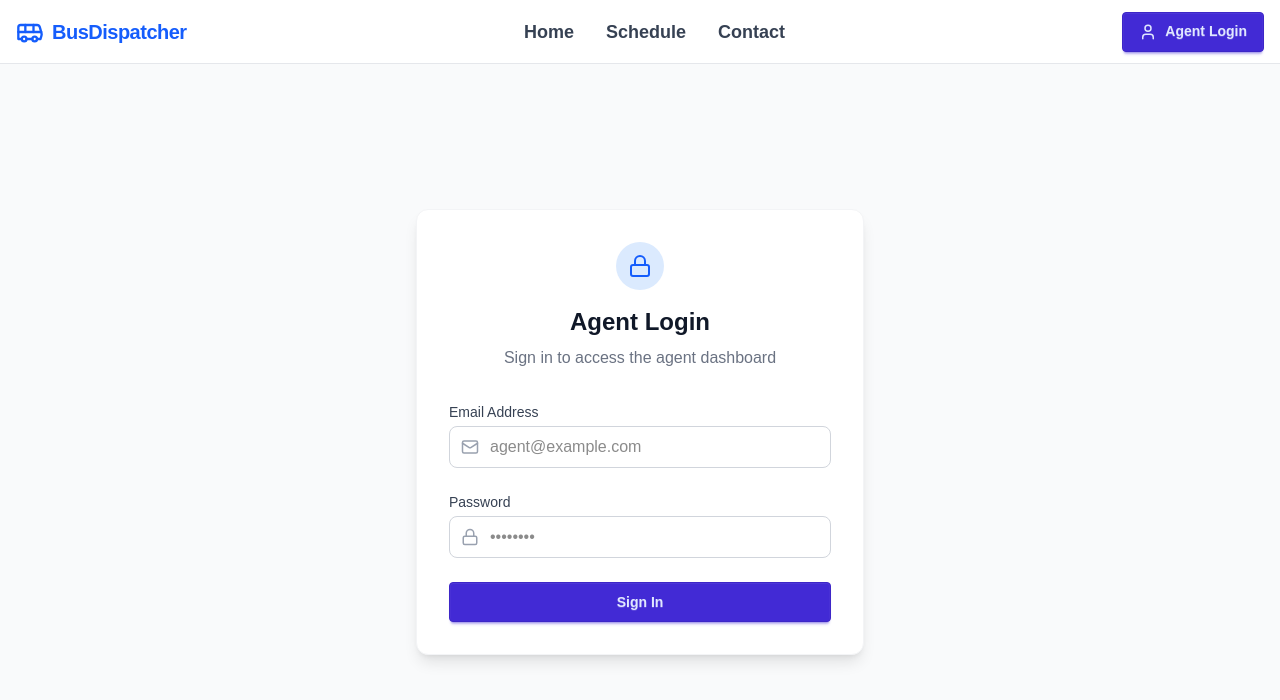
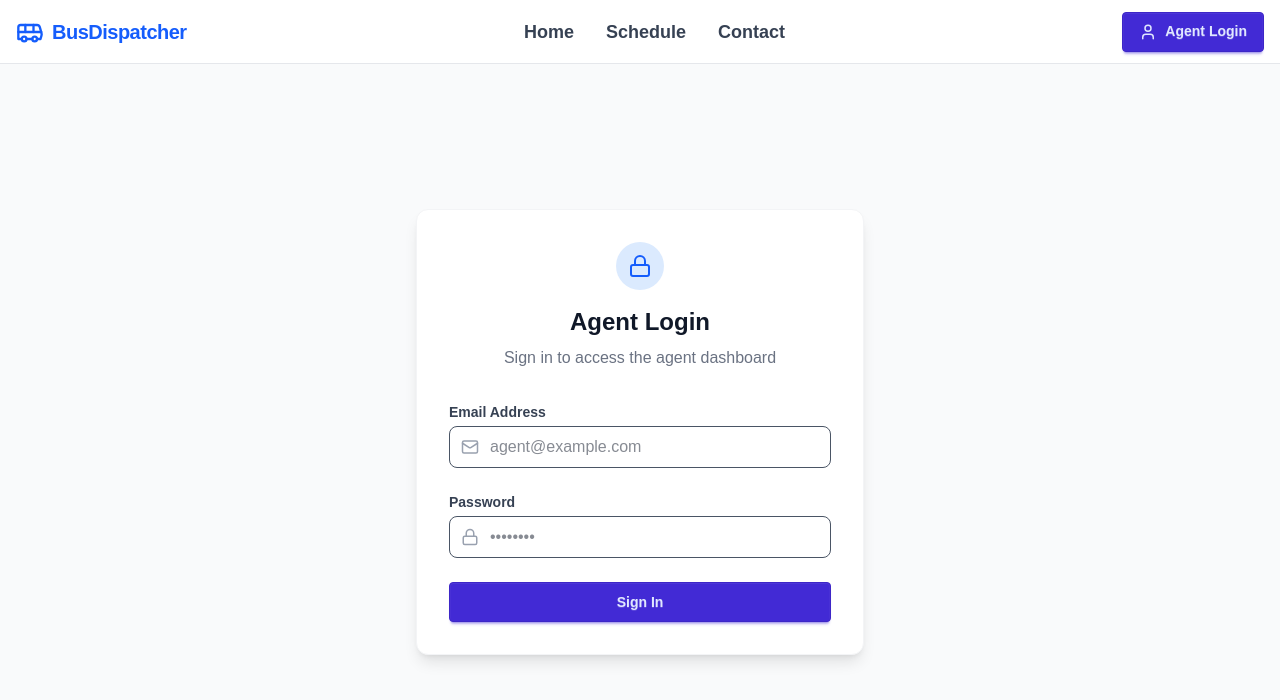
Before and after one commit to Deva021/kode, a Next.js app in the folder bus-dispatcher/: page /login in a window 1280 px wide. Shown: the top 700 px of the page. Built offline with nearby package versions, Linux system fonts and the light colour scheme; no server answers.

Commit message:
style: improve input visibility
- Increase font weight from font-medium to font-semibold for labels
- Add dark text color (text-gray-900) to all input fields
- Fix white-on-white text issue for better readability
- Apply changes to login form and booking form inputs

```diff
--- a/bus-dispatcher/src/app/login/page.tsx
+++ b/bus-dispatcher/src/app/login/page.tsx
@@ -67,7 +67,7 @@ export default function LoginPage() {
 
         <form onSubmit={handleSubmit(onSubmit)} className="space-y-6">
           <div>
-            <label className="block text-sm font-medium text-gray-700 mb-1">Email Address</label>
+            <label className="block text-sm font-semibold text-gray-700 mb-1">Email Address</label>
             <div className="relative">
               <div className="absolute inset-y-0 left-0 pl-3 flex items-center pointer-events-none">
                 <Mail className="text-gray-400" size={18} />
@@ -75,7 +75,7 @@ export default function LoginPage() {
               <input
                 {...register('email')}
                 type="email"
-                className="w-full pl-10 pr-4 py-2 border border-gray-300 rounded-lg focus:ring-2 focus:ring-blue-500 outline-none"
+                className="w-full pl-10 pr-4 py-2 border border-gray-600 rounded-lg focus:ring-2 focus:ring-blue-500 outline-none text-gray-900"
                 placeholder="agent@example.com"
               />
             </div>
@@ -85,7 +85,7 @@ export default function LoginPage() {
           </div>
 
           <div>
-            <label className="block text-sm font-medium text-gray-700 mb-1">Password</label>
+            <label className="block text-sm font-semibold text-gray-700 mb-1">Password</label>
             <div className="relative">
               <div className="absolute inset-y-0 left-0 pl-3 flex items-center pointer-events-none">
                 <Lock className="text-gray-400" size={18} />
@@ -93,7 +93,7 @@ export default function LoginPage() {
               <input
                 {...register('password')}
                 type="password"
-                className="w-full pl-10 pr-4 py-2 border border-gray-300 rounded-lg focus:ring-2 focus:ring-blue-500 outline-none"
+                className="w-full pl-10 pr-4 py-2 border border-gray-600 rounded-lg focus:ring-2 focus:ring-blue-500 outline-none text-gray-900"
                 placeholder="••••••••"
               />
             </div>
--- a/bus-dispatcher/src/components/features/booking/BookingForm.tsx
+++ b/bus-dispatcher/src/components/features/booking/BookingForm.tsx
@@ -285,10 +285,10 @@ export default function BookingForm({ schedule }: BookingFormProps) {
             <form onSubmit={reservationForm.handleSubmit(onReservationSubmit)} className="space-y-5 flex-1 flex flex-col">
               <div className="space-y-4">
                 <div>
-                  <label className="block text-sm font-medium text-gray-700 mb-1">Passenger Name</label>
+                  <label className="block text-sm font-semibold text-gray-700 mb-1">Passenger Name</label>
                   <input
                     {...reservationForm.register('passengerName')}
-                    className="w-full px-4 py-2 border border-gray-300 rounded-lg focus:ring-2 focus:ring-blue-500 outline-none"
+                    className="w-full px-4 py-2 border border-gray-600 rounded-lg focus:ring-2 focus:ring-blue-500 outline-none text-gray-900"
                     placeholder="Enter full name"
                   />
                   {reservationForm.formState.errors.passengerName && (
@@ -296,10 +296,10 @@ export default function BookingForm({ schedule }: BookingFormProps) {
                   )}
                 </div>
                 <div>
-                  <label className="block text-sm font-medium text-gray-700 mb-1">Phone Number</label>
+                  <label className="block text-sm font-semibold text-gray-700 mb-1">Phone Number</label>
                   <input
                     {...reservationForm.register('phoneNumber')}
-                    className="w-full px-4 py-2 border border-gray-300 rounded-lg focus:ring-2 focus:ring-blue-500 outline-none"
+                    className="w-full px-4 py-2 border border-gray-600 rounded-lg focus:ring-2 focus:ring-blue-500 outline-none text-gray-900"
                     placeholder="09..."
                   />
                   {reservationForm.formState.errors.phoneNumber && (
@@ -307,10 +307,10 @@ export default function BookingForm({ schedule }: BookingFormProps) {
                   )}
                 </div>
                 <div>
-                  <label className="block text-sm font-medium text-gray-700 mb-1">Email (Optional)</label>
+                  <label className="block text-sm font-semibold text-gray-700 mb-1">Email (Optional)</label>
                   <input
                     {...reservationForm.register('email')}
-                    className="w-full px-4 py-2 border border-gray-300 rounded-lg focus:ring-2 focus:ring-blue-500 outline-none"
+                    className="w-full px-4 py-2 border border-gray-300 rounded-lg focus:ring-2 focus:ring-blue-500 outline-none text-gray-900"
                     placeholder="name@example.com"
                   />
                   {reservationForm.formState.errors.email && (
@@ -348,10 +348,10 @@ export default function BookingForm({ schedule }: BookingFormProps) {
                   </div>
 
                   <div>
-                    <label className="block text-sm font-medium text-gray-700 mb-1">Reservation Token</label>
+                    <label className="block text-sm font-semibold text-gray-700 mb-1">Reservation Token</label>
                     <input
                       {...confirmationForm.register('token')}
-                      className="w-full px-4 py-3 text-center text-2xl font-mono font-bold border border-gray-300 rounded-lg focus:ring-2 focus:ring-blue-500 outline-none uppercase tracking-widest"
+                      className="w-full px-4 py-3 text-center text-2xl font-mono font-bold border border-gray-300 rounded-lg focus:ring-2 focus:ring-blue-500 outline-none uppercase tracking-widest text-gray-900"
                       placeholder="XXXXXX"
                       maxLength={6}
                     />
```
